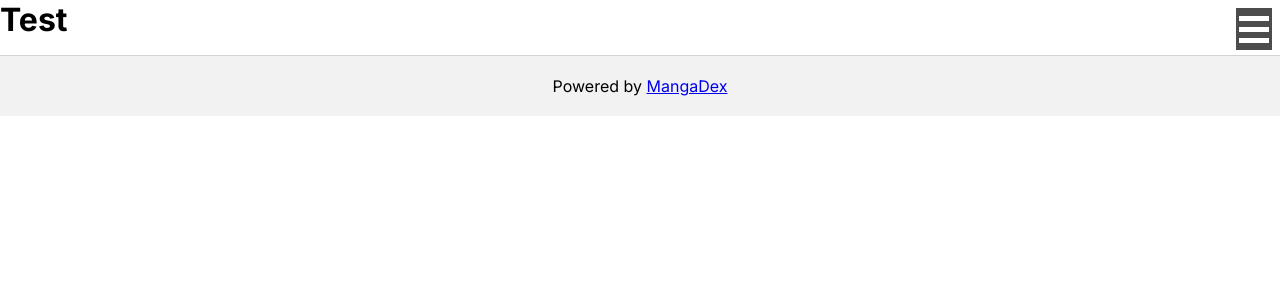
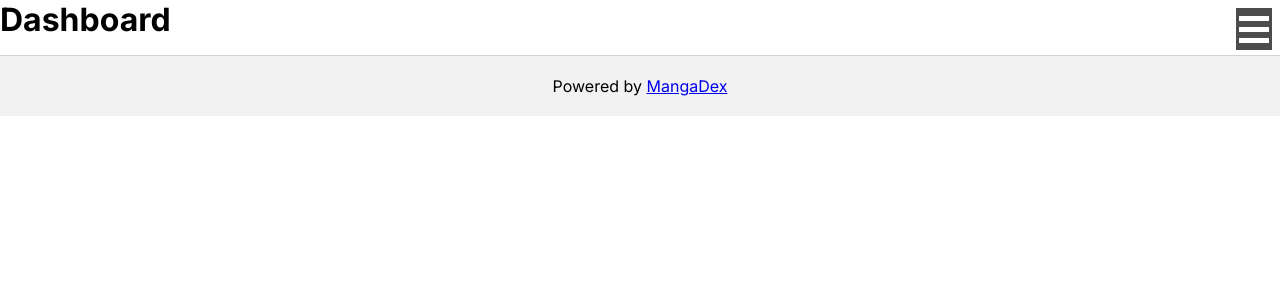
Before and after one commit to lanbow93/AnimazingCatalogFrontend, a Next.js app: page /dashboard in a window 1280 px wide. Shown: the top 300 px of the page. Built offline with nearby package versions, Linux system fonts and the light colour scheme.

Commit message:
dashboard edited

```diff
--- a/app/dashboard/page.tsx
+++ b/app/dashboard/page.tsx
@@ -3,6 +3,6 @@ import styles from './page.module.scss';
 export default function Dashboard(){
 
     return <div className={styles.dashboard}>
-    <h1>Test</h1>
+        <h1>Dashboard</h1>
     </div>
 }
```
